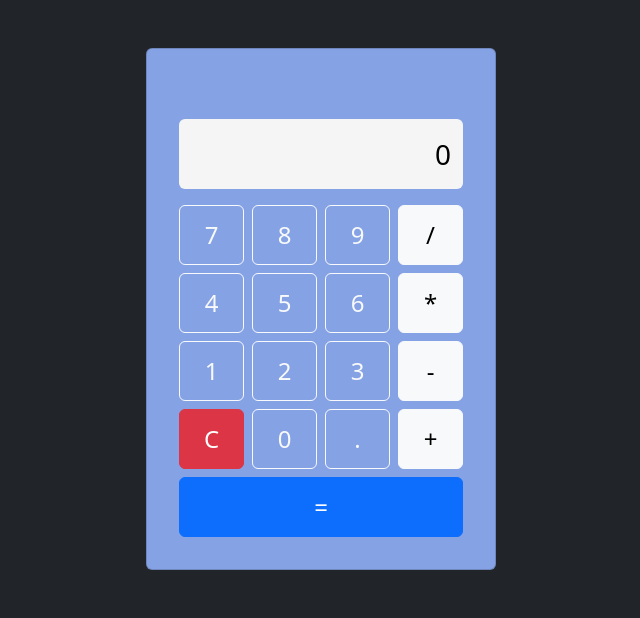
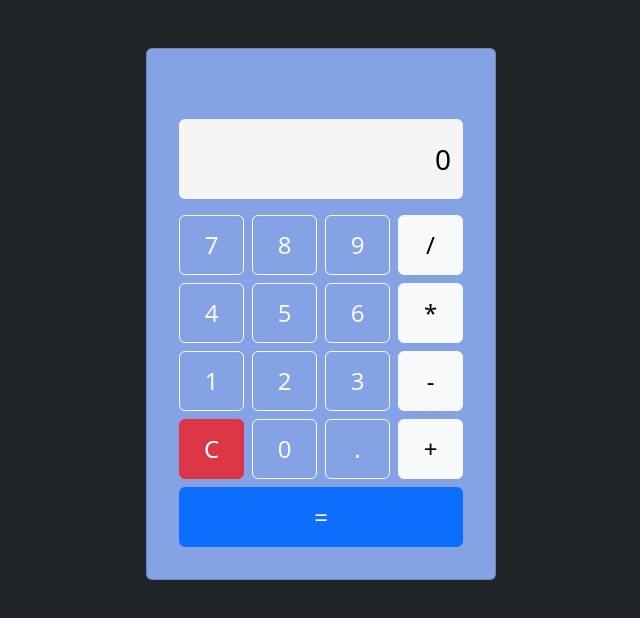
Before and after one commit to chandu16622/new, a plain HTML site: page index.html in a window 1280 px wide. Shown: the whole page, without its empty margins (319-959 px from the left). Drawn offline with nearby package versions, Linux system fonts and the light colour scheme.

Commit message:
Update index.html

```diff
--- a/index.html
+++ b/index.html
@@ -1,3 +1,4 @@
+
 
 <!DOCTYPE html>
 <html lang="en">
@@ -37,13 +38,15 @@
 
     /* Main Display */
     #main-display {
-        height: 70px;
+        height: 80px;
         font-size: 2.5rem;
         background-color: whitesmoke;
         color: black;
         border: none;
         text-align: right;
         padding-right: 0.75rem;
+        text-overflow: ellipsis;
+
     }
 
     /* Button Colors */
@@ -108,7 +111,7 @@
         let expression = '';
 
         buttons.forEach(button => {
-            button.addEventListener('click', () => {432ws432wqs
+            button.addEventListener('click', () => {
                 const value = button.getAttribute('data-value');
 
                 if (!isNaN(value) || value === '.') {
```
